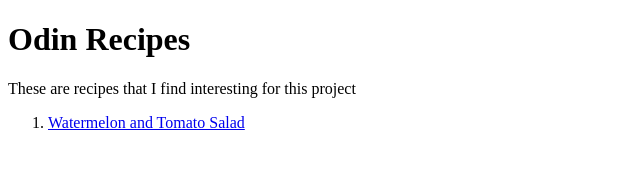
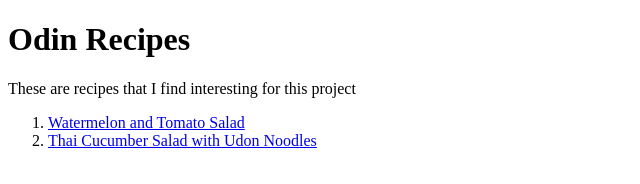
Before and after one commit to sanjayasan/odin_recipes, a plain HTML site: page index.html in a window 1280 px wide. Shown: the whole page, without its empty margins (0-640 px from the left). Drawn offline with Linux system fonts and the light colour scheme.

Commit message:
add thai cucumber salad recipe to the list

```diff
--- a/index.html
+++ b/index.html
@@ -9,6 +9,7 @@
 	<p>These are recipes that I find interesting for this project</p>
 	<ol>
 		<li><a href="./recipes/watermelon_and_tomato_salad.html">Watermelon and Tomato Salad</a></li>
+		<li><a href="./recipes/thai_cucumber_salad_with_udon_noodles.html">Thai Cucumber Salad with Udon Noodles</a></li>
 	</ol>
 </body>
 </html>
```
